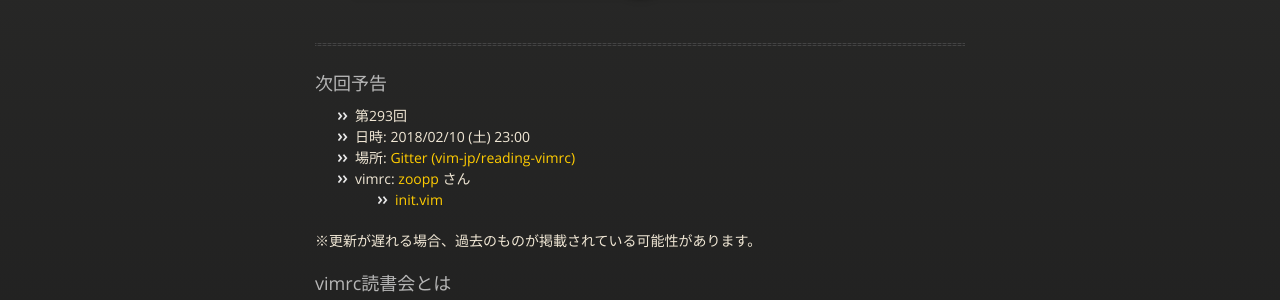
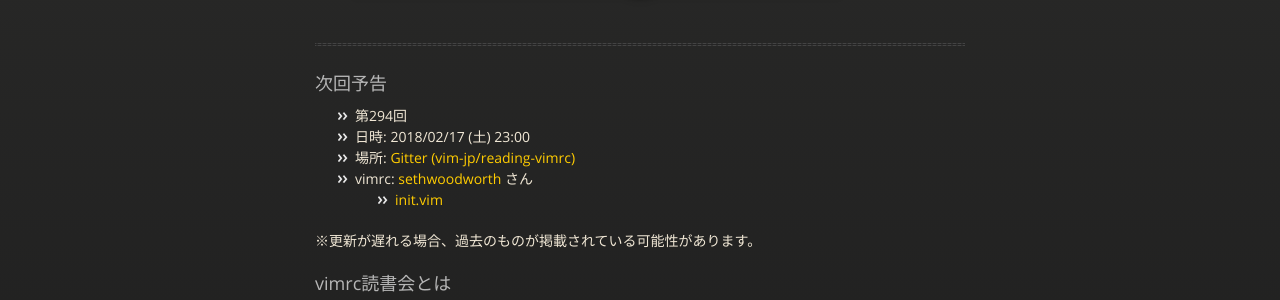
Before and after one commit to vim-jp/reading-vimrc, a Jekyll site: the page built from index.md, in a window 1280 px wide and 900 px high. Shown: the part 211-511 px from the top of the window. Built offline with Jekyll 4.4.1, drawn with Linux system fonts in a browser that asks for light colours; nearby versions of some CDN libraries.

Commit message:
Update the next information: #294 sethwoodworth

```diff
--- a/_data/next.yml
+++ b/_data/next.yml
@@ -1,11 +1,10 @@
-- id: 293
-  date: '2018-02-10 23:00'
+- id: 294
+  date: '2018-02-17 23:00'
   author:
-    name: zoopp
-    url: 'https://github.com/zoopp'
+    name: sethwoodworth
+    url: 'https://github.com/sethwoodworth'
   vimrcs:
-    - url: >-
-        https://github.com/zoopp/dotfiles/blob/master/neovim/.config/nvim/init.vim
+    - url: 'https://github.com/sethwoodworth/config-neovim/blob/master/init.vim'
       name: init.vim
       hash: null
   part: null
```
